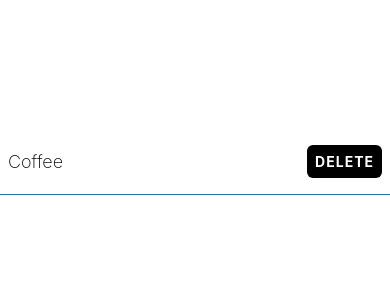
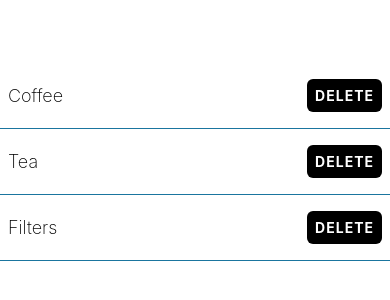
Before and after one commit to magaditko/tasky-fm-course, a React Native app: screen / in a window 390 px wide. Shown: the part 260-560 px from the top of the page. Built offline with nearby package versions, Linux system fonts and the light colour scheme.

Commit message:
Add ShoppingListItem component and extract the logic from App

```diff
--- a/App.tsx
+++ b/App.tsx
@@ -1,22 +1,13 @@
-import { StyleSheet, Text, View, TouchableOpacity, Alert } from "react-native";
+import { StyleSheet, View } from "react-native";
 import { theme } from "./theme";
+import { ShoppingListItem } from "./components/ShoppingListItem";
 
 export default function App() {
-  const handleDelete = () => {
-    Alert.alert("Are you sure you want to delete this?", "It will be gone for good", [
-      { text: "Yes", onPress: () => console.log("ok, deleting"), style: "destructive" },
-      { text: "Cancel", style: "cancel" },
-    ]);
-  };
-
   return (
     <View style={styles.container}>
-      <View style={styles.itemContainer}>
-        <Text style={styles.itemText}>Coffee</Text>
-        <TouchableOpacity style={styles.button} onPress={handleDelete} activeOpacity={0.8}>
-          <Text style={styles.buttonText}>Delete</Text>
-        </TouchableOpacity>
-      </View>
+      <ShoppingListItem name="Coffee" />
+      <ShoppingListItem name="Tea" />
+      <ShoppingListItem name="Filters" />
     </View>
   );
 }
@@ -27,25 +18,4 @@ const styles = StyleSheet.create({
     backgroundColor: theme.colorWhite,
     justifyContent: "center",
   },
-  itemContainer: {
-    borderBottomWidth: 1,
-    borderBottomColor: theme.colorCerulian,
-    paddingHorizontal: 8,
-    paddingVertical: 16,
-    flexDirection: "row",
-    justifyContent: "space-between",
-    alignItems: "center",
-  },
-  itemText: { fontSize: 18, fontWeight: "200" },
-  button: {
-    backgroundColor: theme.colorBlack,
-    padding: 8,
-    borderRadius: 6,
-  },
-  buttonText: {
-    color: theme.colorWhite,
-    fontWeight: "bold",
-    textTransform: "uppercase",
-    letterSpacing: 1,
-  },
 });
--- /dev/null
+++ b/components/ShoppingListItem.tsx
@@ -0,0 +1,52 @@
+import { View, Text, TouchableOpacity, StyleSheet, Alert } from "react-native";
+import { theme } from "../theme";
+
+type Props = {
+  name: string;
+};
+
+export function ShoppingListItem({ name }: Props) {
+  const handleDelete = () => {
+    Alert.alert(`Are you sure you want to delete ${name}?`, "It will be gone for good", [
+      {
+        text: "Yes",
+        onPress: () => console.log("ok, deleting"),
+        style: "destructive",
+      },
+      { text: "Cancel", style: "cancel" },
+    ]);
+  };
+
+  return (
+    <View style={styles.itemContainer}>
+      <Text style={styles.itemText}>{name}</Text>
+      <TouchableOpacity style={styles.button} onPress={handleDelete} activeOpacity={0.8}>
+        <Text style={styles.buttonText}>Delete</Text>
+      </TouchableOpacity>
+    </View>
+  );
+}
+
+const styles = StyleSheet.create({
+  itemContainer: {
+    borderBottomWidth: 1,
+    borderBottomColor: theme.colorCerulian,
+    paddingHorizontal: 8,
+    paddingVertical: 16,
+    flexDirection: "row",
+    justifyContent: "space-between",
+    alignItems: "center",
+  },
+  itemText: { fontSize: 18, fontWeight: "200" },
+  button: {
+    backgroundColor: theme.colorBlack,
+    padding: 8,
+    borderRadius: 6,
+  },
+  buttonText: {
+    color: theme.colorWhite,
+    fontWeight: "bold",
+    textTransform: "uppercase",
+    letterSpacing: 1,
+  },
+});
--- a/package.json
+++ b/package.json
@@ -23,6 +23,7 @@
     "eslint-config-expo": "~7.1.2",
     "eslint-config-prettier": "^9.1.0",
     "eslint-plugin-prettier": "^5.2.1",
+    "eslint-plugin-react-native": "^4.1.0",
     "prettier": "^3.3.3",
     "typescript": "^5.1.3"
   },
```
Also changed, not shown: .eslintrc.js, 1 other file (tests, documents, lock files or other folders).
